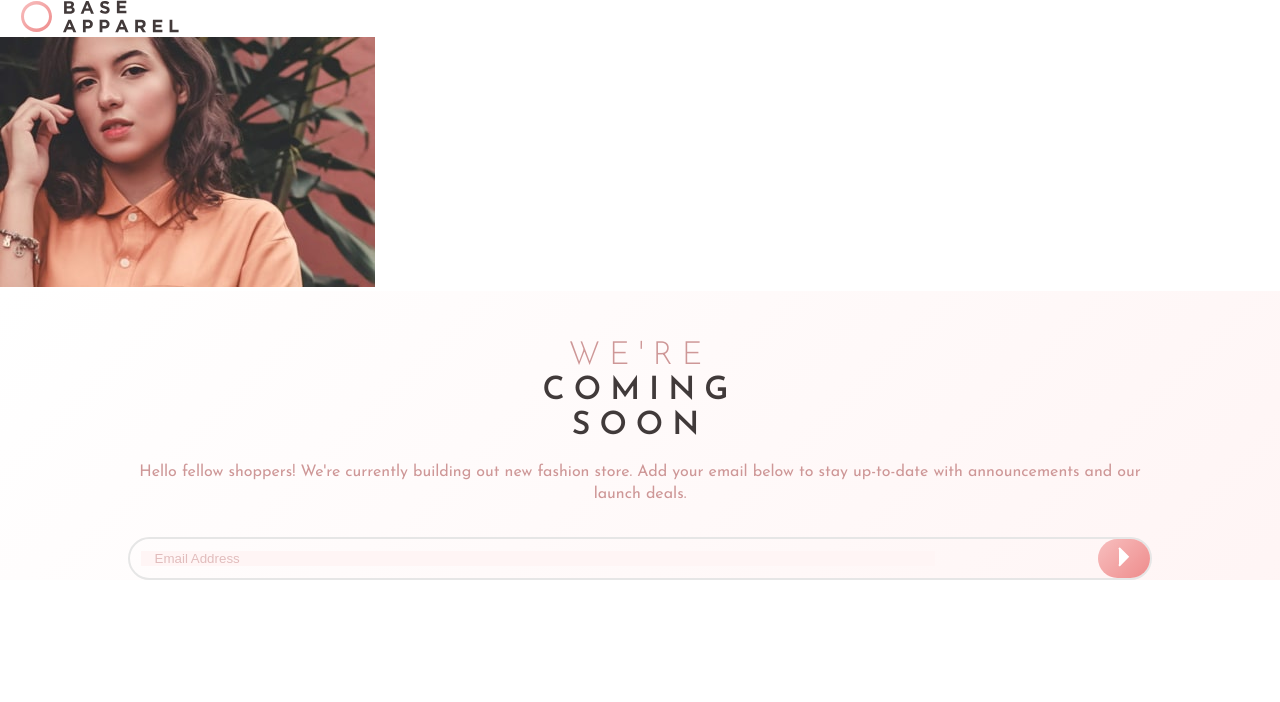
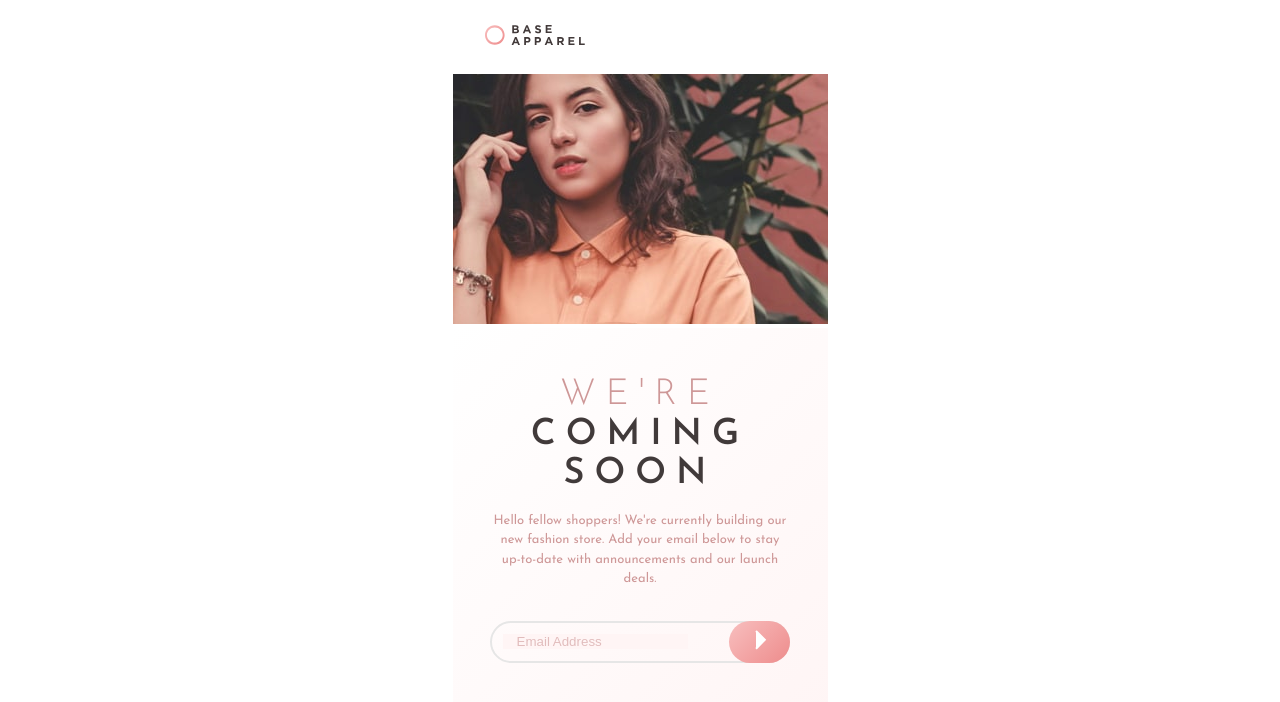
Before and after one commit to dev-praneet/base-apparel-coming-soon-master, a React (Create React App) app: page / in a window 1280 px wide. Shown: the top 702 px of the page. Built offline with nearby package versions, Linux system fonts and the light colour scheme.

Commit message:
logo done. 'Form' component done except for the active state of submit button and the after element for extremely small sizes

```diff
--- a/src/App.js
+++ b/src/App.js
@@ -7,7 +7,7 @@ import Image from './Components/Image';
 import Content from './Components/Content';
 
 const Container = styled.div`
-max-width: 100%;
+max-width: min(100%, 375px);
 margin: auto;
 `;
 
--- a/src/Components/Content.js
+++ b/src/Components/Content.js
@@ -10,27 +10,30 @@ const H1 = styled.h1`
 `;
 
 const Span = styled.span`
+    font-size: 36px;
     display: block;
     color: ${props => props.theme.color.desaturatedRed};
-    letter-spacing: 9px;
+    letter-spacing: 10px;
     line-height: 1.1;
     font-weight: 300;
     text-align: center;
 `;
 
 const P = styled.p`
-    letter-spacing: 9px;
+    font-size: 36px;
+    letter-spacing: 10px;
     line-height: 1.1;
     text-align: center;
     color: ${props => props.theme.color.darkGrayishRed};
 `;
 
 const Text = styled.p`
+    font-size: 13px;
     max-width: 80%;
     margin: 0 auto;
     text-align: center;
     color: ${props => props.theme.color.desaturatedRed};
-    line-height: 1.4;
+    line-height: 1.5;
 `;
 
 const Dummy = styled.div`
@@ -48,10 +51,11 @@ export default () => {
             </H1>
             <Dummy height='1em' />
             <Text>
-                Hello fellow shoppers! We're currently building out new fashion store. Add your email below to stay up-to-date with announcements and our launch deals.
+                Hello fellow shoppers! We're currently building our new fashion store. Add your email below to stay up-to-date with announcements and our launch deals.
             </Text>
             <Dummy height='2em' />
             <Form />
+            <Dummy height='5em' />
         </Content>
     )
 }
--- a/src/Components/Form.js
+++ b/src/Components/Form.js
@@ -8,9 +8,8 @@ const Form = styled.div`
     display: flex;
     max-width: 80%;
     margin: 0 auto;
-    //  margin-left: 50%;
-    //  transform: translateX(-50%);
     border: 2px solid hsl(0, 0%, 90%);
+    // border: ${props => props.theme.borderWidth} solid blue;
     border-radius: 2em;
 
     ${props =>
@@ -30,7 +29,7 @@ const Form = styled.div`
 `;
 
 const EmailBox = styled.div`
-    flex-basis: 80%;
+    flex-basis: 70%;
     padding: 0.7em;
     // border: 2px solid red;
 `;
@@ -56,19 +55,36 @@ const Input = styled.input.attrs(props => ({type: 'email', placeholder: 'Email A
 `;
 
 const ErrorBox = styled.div`
+    flex-basis: 10%;
     align-self: center;
-    padding: 0 0.6em;
+    padding: 0 0.1em;
     // border: 2px solid red;
 `;
 
 const Submit = styled.button.attrs(props => ({onClick: props.onClick}))`
-    align-self: stretch;
-    margin-left: auto;
-    padding: 0.5em 1.5em;
+    position: absolute;
+    right: -${props => props.theme.borderWidth};
+    top: -${props => props.theme.borderWidth};
+    bottom: -${props => props.theme.borderWidth};
+    padding-top: 0em;
+    padding-bottom: 0em;
+    padding-left: 2.0em;
+    padding-right: 1.7em;
     // background-color: ${props => props.theme.color.desaturatedRed};
     background-image: linear-gradient(135deg, hsl(0, 80%, 86%), hsl(0, 74%, 74%));
     border: 0;
     border-radius: 5em;
+
+    &:hover {
+        opacity: 0.8;
+    }
+
+    ${props =>
+        props.error &&
+        css`
+          border: 20px solid red;
+          display: none;
+        `};
 `;
 
 export default () => {
@@ -78,11 +94,9 @@ export default () => {
     function submitHandler() {
         if (!testRegex.test(email)) {
             setError(true);
-            // console.log(error);
         };
         if (testRegex.test(email)) {
             setError(false);
-            // console.log(error);
         }
     };
     useEffect(() => {console.log('Error in email format: ', error)}, [error])
@@ -95,7 +109,7 @@ export default () => {
                     onChange={event => {setEmail(event.target.value); console.log('The email is ', event.target.value)}}
                 />
             </EmailBox>
-            {error && <ErrorBox><Error display='block'/></ErrorBox>}
+            {error && <ErrorBox><Error display='block' height='18' width='18' viewBox='0 0 24 24'/></ErrorBox>}
             <Submit onClick={submitHandler}>
                 <Arrow fill='white'/>
             </Submit>
--- a/src/Components/GlobalStyle.js
+++ b/src/Components/GlobalStyle.js
@@ -23,4 +23,8 @@ h1 {
 h2 {
 
 }
+
+img {
+    max-width: 100%;
+}
 `;
--- a/src/Components/Logo.js
+++ b/src/Components/Logo.js
@@ -2,13 +2,13 @@ import styled from 'styled-components';
 import { ReactComponent as Logo} from '../images/logo.svg';
 
 const Wrapper = styled.div`
-
+    padding-left: 2em;
 `;
 
 export default () => {
     return (
         <Wrapper>
-            <Logo width='200' viewBox='0 0 158 33' />
+            <Logo height='70' width='100' viewBox='0 0 158 33' />
         </Wrapper>
     )
 }
--- a/src/Components/Theme.js
+++ b/src/Components/Theme.js
@@ -19,6 +19,7 @@ family: "'Josefin Sans', sans-serif",
 breakpoint: {
 mobile: '850px',
 },
+borderWidth: '2px',
 };
 
 const Theme = ({ children }) => {
```
